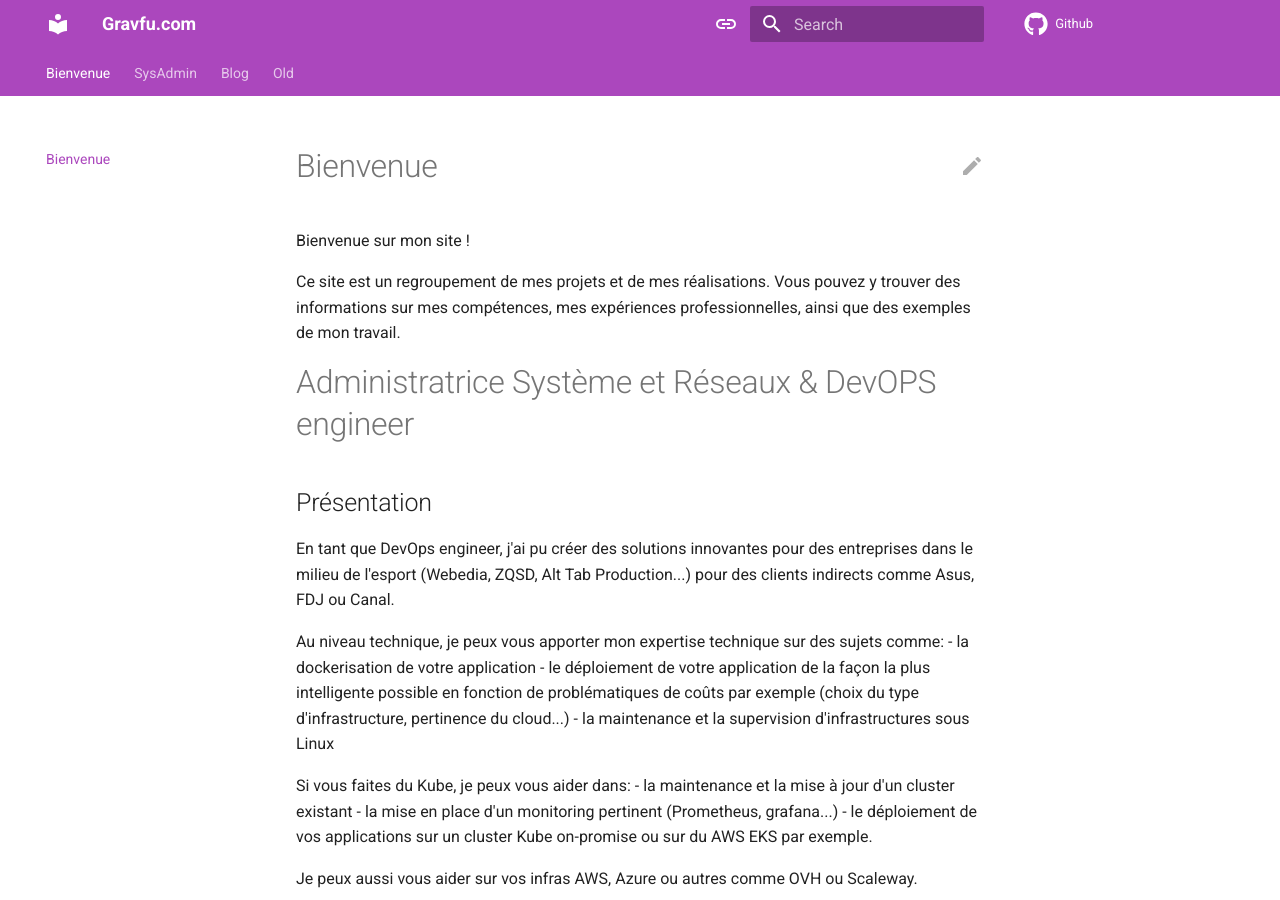
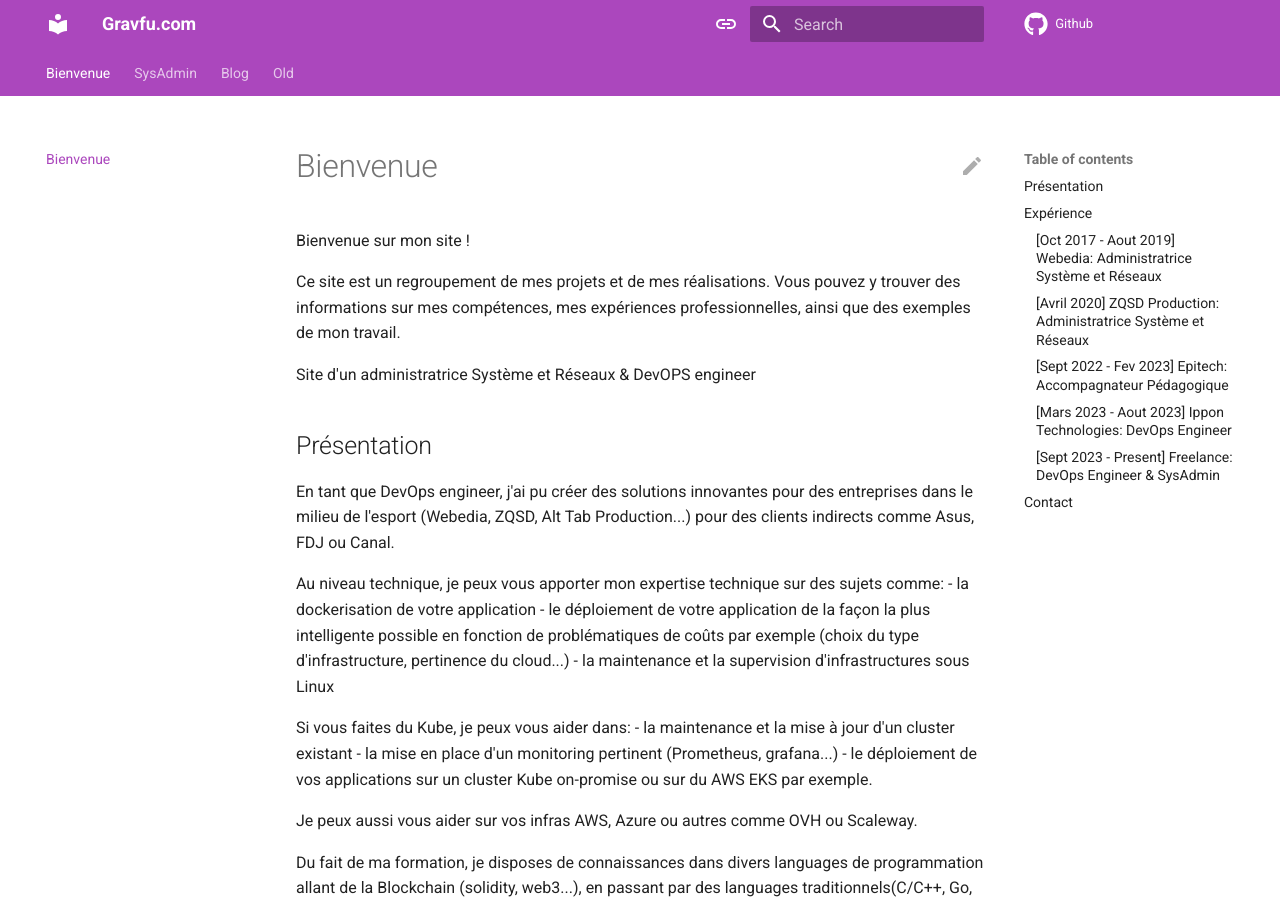
Before and after one commit to gravfu/gravfu.com, an MkDocs documentation site: the page built from docs/index.md, in a window 1280 px wide and 900 px high. Built offline with MkDocs 1.6.1 and Material for MkDocs 9.7.7, drawn with Linux system fonts in a browser that asks for light colours; comment, search, counter and statistics services are not loaded.

Commit message:
modification d'un truc

```diff
--- a/docs/index.md
+++ b/docs/index.md
@@ -4,7 +4,7 @@
 
 Ce site est un regroupement de mes projets et de mes réalisations. Vous pouvez y trouver des informations sur mes compétences, mes expériences professionnelles, ainsi que des exemples de mon travail.
 
-# Administratrice Système et Réseaux & DevOPS engineer
+Site d'un administratrice Système et Réseaux & DevOPS engineer
 
 ## Présentation
 
```
